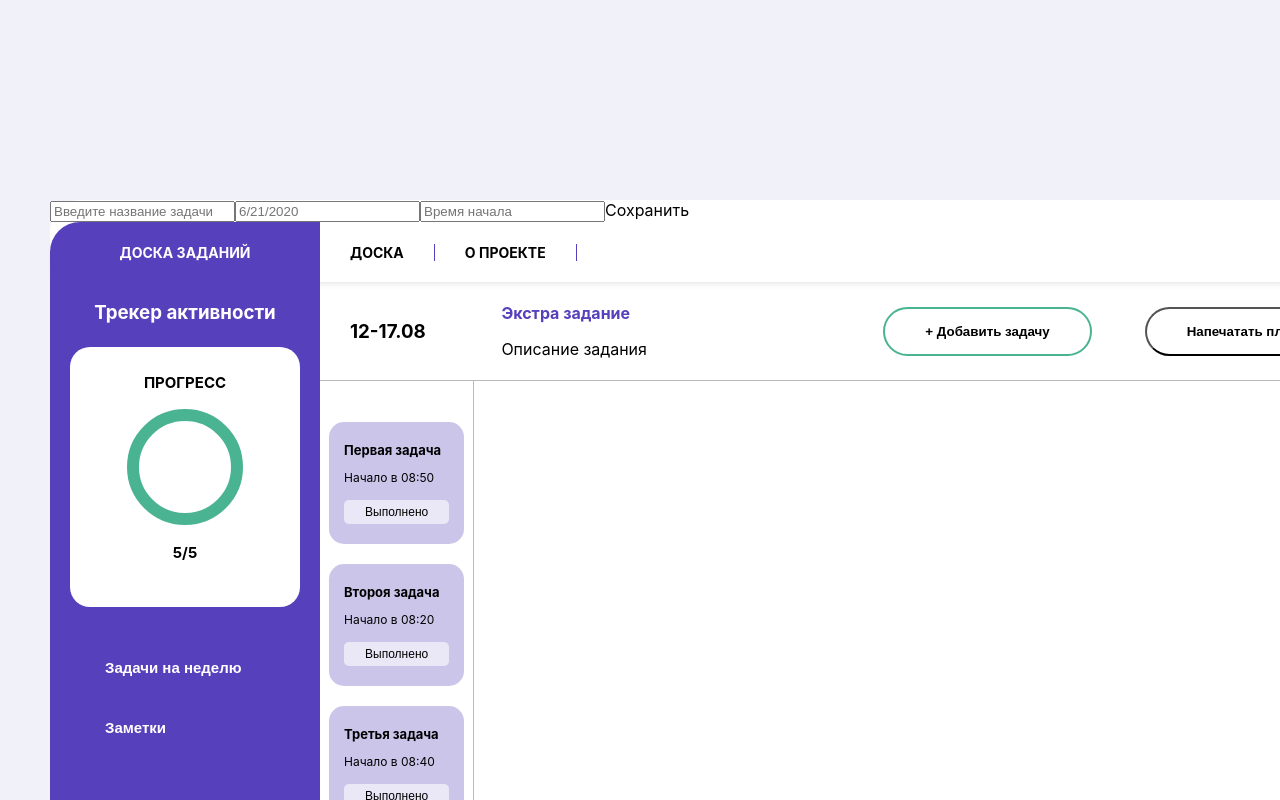
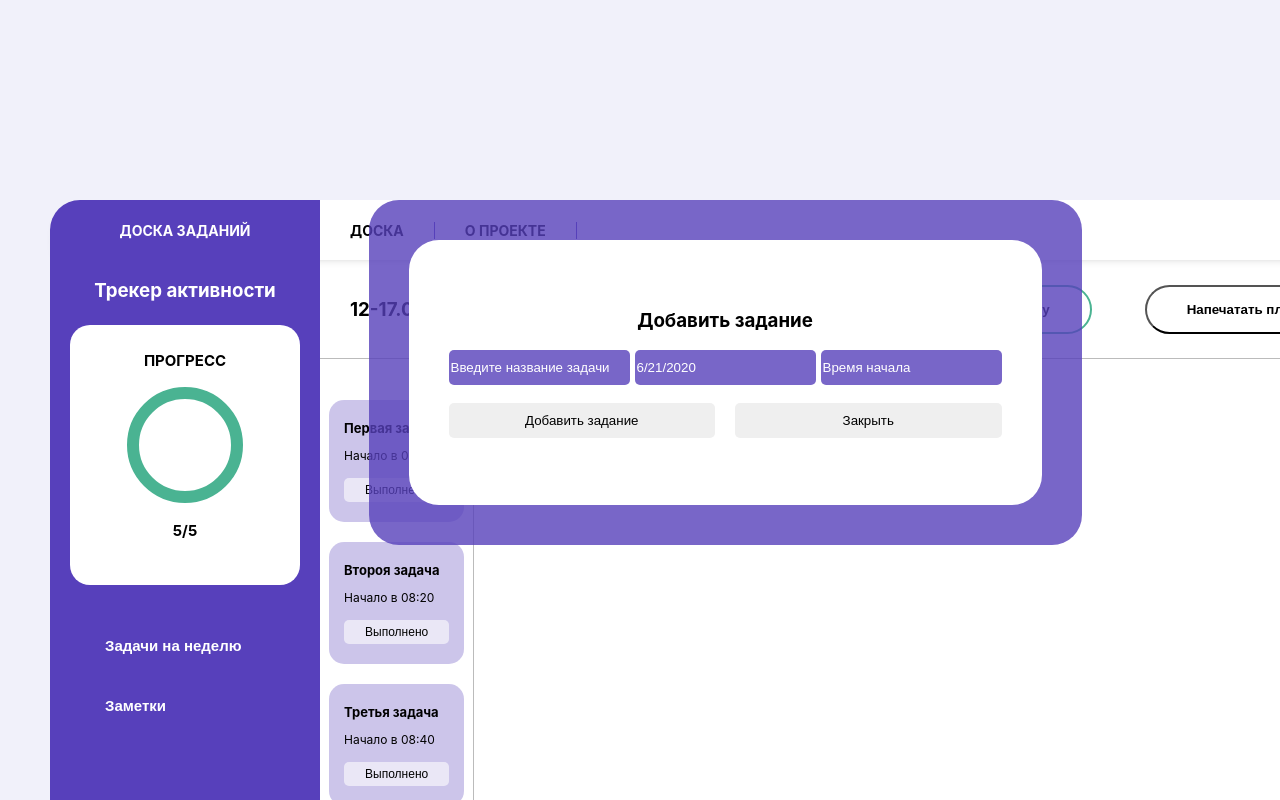
Before and after one commit to Bazmexes/tasker, a React (Create React App) app: page / in a window 1280 px wide. Both pictures are taken after a click on the button "+ Добавить задачу". Shown: the top 800 px of the page. Built offline with nearby package versions, Linux system fonts and the light colour scheme.

Commit message:
add modal window

```diff
--- a/src/containers/Layout/Layout.js
+++ b/src/containers/Layout/Layout.js
@@ -4,18 +4,43 @@ import {connect} from 'react-redux'
 
 class Layout extends Component {
 
+  stopReload(e){
+    e.preventDefault()
+  }
+
+  addTaskField(){
+    const form = document.getElementById('addTask')
+    form.classList.toggle('addTask_active')
+    const body = document.querySelector('body')
+    body.classList.toggle('add-task_stop-scroll')
+  }
   render() {
 
     return (
       <div className="layout">
         <main>
-          <div className="addTask">
-            <form action="">
-              <input id="add-task__name" type="text" placeholder="Введите название задачи"/>
-              <input id="add-task__date" type="text"  placeholder="Введите дату" placeholder={this.props.today}/>
-              <input id="add-task__start-at" type="text" placeholder="Время начала"/>
-              <a onClick={() =>{this.props.addTask()}} >Сохранить</a>
-            </form>
+          <div className="add-task__wrapper">
+            <div className="addTask" id="addTask">
+              <div className="add-task__content">
+                <div className="add-task__h3">
+                  <h3>Добавить задание</h3>
+                  </div>
+                        <form onSubmit={this.stopReload} className="add-task__form">
+                          <div className="add-task__inputs_div">
+                            <input id="add-task__name" type="text" placeholder="Введите название задачи"/>
+                            <input id="add-task__date" type="text"  placeholder="Введите дату" placeholder={this.props.today}/>
+                            <input id="add-task__start-at" type="text" placeholder="Время начала"/></div>
+                          <div className="add-task__buttons_div">
+                            <button id="add-task__button" type="success" onClick={() =>{
+                                this.props.addTask()
+                                this.addTaskField()
+                              }
+                            } >Добавить задание</button>
+                          <button onClick={()=>{this.addTaskField()}}>Закрыть</button>
+                          </div>
+                        </form>
+                </div>
+            </div>
           </div>
           { this.props.children }
         </main>
@@ -23,6 +48,7 @@ class Layout extends Component {
     )
   }
 }
+
 function mapStateToProps(state){
   return{
     today: state.tasksReducer.today,
--- a/src/containers/Layout/layout.scss
+++ b/src/containers/Layout/layout.scss
@@ -2,3 +2,74 @@
     background-color: #fff;
     border-radius: 30px;
 }
+.add-task__wrapper{
+    display: flex;
+    justify-content: center;
+
+}
+.addTask{
+    position: fixed;
+    display: none;
+    justify-content: center;
+    justify-items: center;
+    align-items: center;
+    max-width: 750px;
+    border-radius: 30px;
+    background-color: rgba($color: #5740bb, $alpha: 0.8);
+}
+.add-task__content{
+    display: grid;
+    justify-items: center;
+    align-items: center;
+    padding: 50px 40px;
+    margin: 40px;
+    background-color: #fff;
+    border-radius: 30px;
+}
+.add-task__h3{
+    h3{
+        color: #000;
+    }
+}
+.add-task__form{
+    display: grid;
+    grid-template-rows: 1fr 2fr;
+}
+.add-task__h3{
+        color: #fff;
+}
+.addTask_active{
+    display: grid;
+}
+.add-task_stop-scroll{
+    overflow: hidden;
+}
+.add-task__inputs_div{
+    display: grid;
+    grid-template-columns: repeat(3, 1fr);
+    justify-items: center;
+    grid-column-gap: 5px;
+    input{
+        border: none;
+        padding-top: 10px;
+        padding-bottom: 10px;
+        border-radius: 5px;
+        background-color: rgba($color: #5740bb, $alpha: 0.8);
+        color: #fff;
+    }
+    input::placeholder{
+        color: #fff;
+    }
+}
+.add-task__buttons_div{
+    display: grid;
+    grid-template-columns: 1fr 1fr;
+    align-items: center;
+    grid-column-gap: 20px;
+    button{
+        padding-top: 10px;
+        padding-bottom: 10px;
+        border: none;
+        border-radius: 5px;
+    }
+}
--- a/src/containers/mainContent/board/Board.js
+++ b/src/containers/mainContent/board/Board.js
@@ -3,8 +3,14 @@ import './board.scss'
 import Day from '../../../components/day/Day'
 import {connect} from 'react-redux'
 class Board extends React.Component{
+    addTaskField(){
+        const form = document.getElementById('addTask')
+        form.classList.toggle('addTask_active')
+        const body = document.querySelector('body')
+        body.classList.toggle('add-task_stop-scroll')
+      }
     render(){
-
+        console.log("tasks kdaskdajsk",this.props.tasks)
         return(
 
             <div className="board">
@@ -20,13 +26,16 @@ class Board extends React.Component{
                             </div>
                         </div>
                         <div className="board__extra-task-buttons">
-                            <button className="board__button_add"> + Добавить задачу</button>
+                            <button className="board__button_add" onClick={()=>{
+                                this.addTaskField()
+                            }}> + Добавить задачу</button>
                             <button>Напечатать план</button>
                         </div>
                     </div>
                     <div className="board__days_box">
 
                         {this.props.tasks.map( (task,index)=>{
+
                             return(
                                 <Day key={index} tasks={task}/>
                             )
@@ -39,14 +48,16 @@ class Board extends React.Component{
 }
 
 function mapStateToProps(state){
+    console.log('console log state at mapState',state)
     return{
         tasks: state.tasksReducer.tasks,
-        today: state.tasksReducer.today
+        today: state.tasksReducer.today,
+        days: state.tasksReducer.days
     }
 }
 function mapDispatchToProps(dispatch){
     return{
-
+        addTaskButton: () => dispatch({type: 'addTaskButton'})
     }
 }
 
--- a/src/redux/reducers/tasksReducers.js
+++ b/src/redux/reducers/tasksReducers.js
@@ -1,5 +1,6 @@
 
 const day = new  Date().toLocaleDateString();
+
 const inialState = {
     tasks: [
         [{nameTask: "Первая задача", dateTask: "12.12.2020", startAt: "08:50"},{nameTask: "Второя задача", dateTask: "12.12.2020", startAt: "08:20"},{nameTask: "Третья задача", dateTask: "12.12.2020", startAt: "08:40"}],
@@ -11,7 +12,7 @@ const inialState = {
 
 export default function (state = inialState, action){
     switch(action.type){
-        case 'addTask':
+        case 'addTask':{
             console.log(state)
             const nameInput = document.getElementById('add-task__name')
             const startAtInput = document.getElementById('add-task__start-at')
@@ -22,6 +23,7 @@ export default function (state = inialState, action){
                 dateTask: dateInput.value,
                 startAt: startAtInput.value
             }]
+            console.log('state ', state.days)
             const indexOfTask = state.days.indexOf(task[0].dateTask)
 
             // const indexOfTask = state.tasks.findIndex(i => i.dateTask === task[0].dateTask);
@@ -34,12 +36,19 @@ export default function (state = inialState, action){
             }
             console.log(state)
             return {
-                ...state,
-                days: state.days,
                 tasks: state.tasks,
+                today: state.today,
+                days: state.days
             }
+        }
+        case 'addTaskButton':{
+            const form = document.getElementById('addTask')
+            form.classList.toggle('addTask_active')
+            const body = document.querySelector('body')
+            body.classList.toggle('add-task_stop-scroll')
+
+        }
         default:
             return state
     }
-
 }
```
